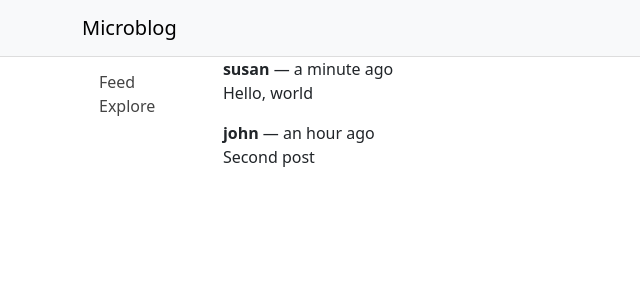
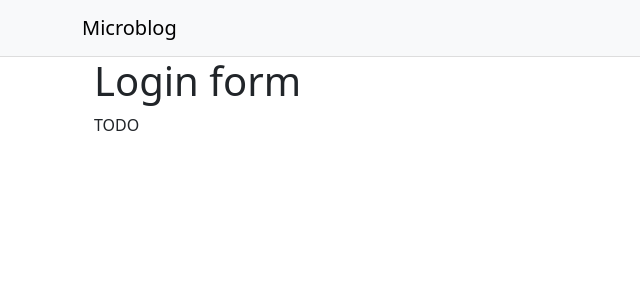
Before and after one commit to ebugaiov/react-microblog, a React (Create React App) app: page /login in a window 1280 px wide. Shown: the top 300 px of the page, without its empty margins (0-640 px from the left). Built offline with nearby package versions, Linux system fonts and the light colour scheme.

Commit message:
add routing

```diff
--- a/src/App.js
+++ b/src/App.js
@@ -1,17 +1,24 @@
 import Container from 'react-bootstrap/Container';
+import { BrowserRouter, Routes, Route, Navigate } from 'react-router-dom';
 import Header from './components/Header';
-import Body from './components/Body';
-import Posts from './components/Posts';
+import FeedPage from './pages/FeedPage';
+import ExplorePage from './pages/ExplorePage';
+import UserPage from './pages/UserPage';
+import LoginPage from './pages/LoginPage';
 
 export default function App() {
   return (
     <Container fluid className="App">
-      <Header />
-      <Container>
-        <Body sidebar>
-          <Posts />
-        </Body>
-      </Container>
+      <BrowserRouter>
+        <Header />
+        <Routes>
+          <Route path='/' element={<FeedPage />} />
+          <Route path='/explore' element={<ExplorePage />} />
+          <Route path='/user/:username' element={<UserPage />} />
+          <Route path='/login' element={<LoginPage />} />
+          <Route path='*' element={<Navigate to='/' />} />
+        </Routes>
+      </BrowserRouter>
     </Container>
   );
 }
--- a/src/components/Sidebar.js
+++ b/src/components/Sidebar.js
@@ -1,14 +1,15 @@
 import Navbar from 'react-bootstrap/Navbar';
 import Nav from 'react-bootstrap/Nav';
+import { NavLink } from 'react-router-dom';
 
 export default function Sidebar() {
     return (
         <Navbar sticky='top' className='flex-column Sidebar'>
             <Nav.Item>
-                <Nav.Link href='/'>Feed</Nav.Link>
+                <Nav.Link as={NavLink} to='/'>Feed</Nav.Link>
             </Nav.Item>
             <Nav.Item>
-                <Nav.Link href='/explore'>Explore</Nav.Link>
+                <Nav.Link as={NavLink} to='/explore'>Explore</Nav.Link>
             </Nav.Item>
         </Navbar>
     );
--- a/src/index.css
+++ b/src/index.css
@@ -30,3 +30,7 @@
 .Sidebar a:visited {
   color: #444;
 }
+
+.Sidebar .nav-item .active {
+  background-color: #def;
+}
--- /dev/null
+++ b/src/pages/ExplorePage.js
@@ -0,0 +1,10 @@
+import Body from '../components/Body';
+
+export default function ExplorePage() {
+    return (
+        <Body sidebar>
+            <h1>Explore</h1>
+            <p>TODO</p>
+        </Body>
+    )
+}
--- /dev/null
+++ b/src/pages/FeedPage.js
@@ -0,0 +1,10 @@
+import Body from "../components/Body";
+import Posts from "../components/Posts";
+
+export default function FeedPage() {
+    return (
+        <Body sidebar>
+            <Posts />
+        </Body>
+    );
+}
--- /dev/null
+++ b/src/pages/LoginPage.js
@@ -0,0 +1,10 @@
+import Body from '../components/Body';
+
+export default function LoginPage() {
+    return (
+        <Body>
+            <h1>Login form</h1>
+            <p>TODO</p>
+        </Body>
+    )
+}
--- /dev/null
+++ b/src/pages/UserPage.js
@@ -0,0 +1,13 @@
+import { useParams } from "react-router-dom";
+import Body from "../components/Body";
+
+export default function UserPage() {
+    const { username } = useParams();
+
+    return (
+        <Body sidebar>
+            <h1>{username}</h1>
+            <p>TODO</p>
+        </Body>
+    )
+}
```
